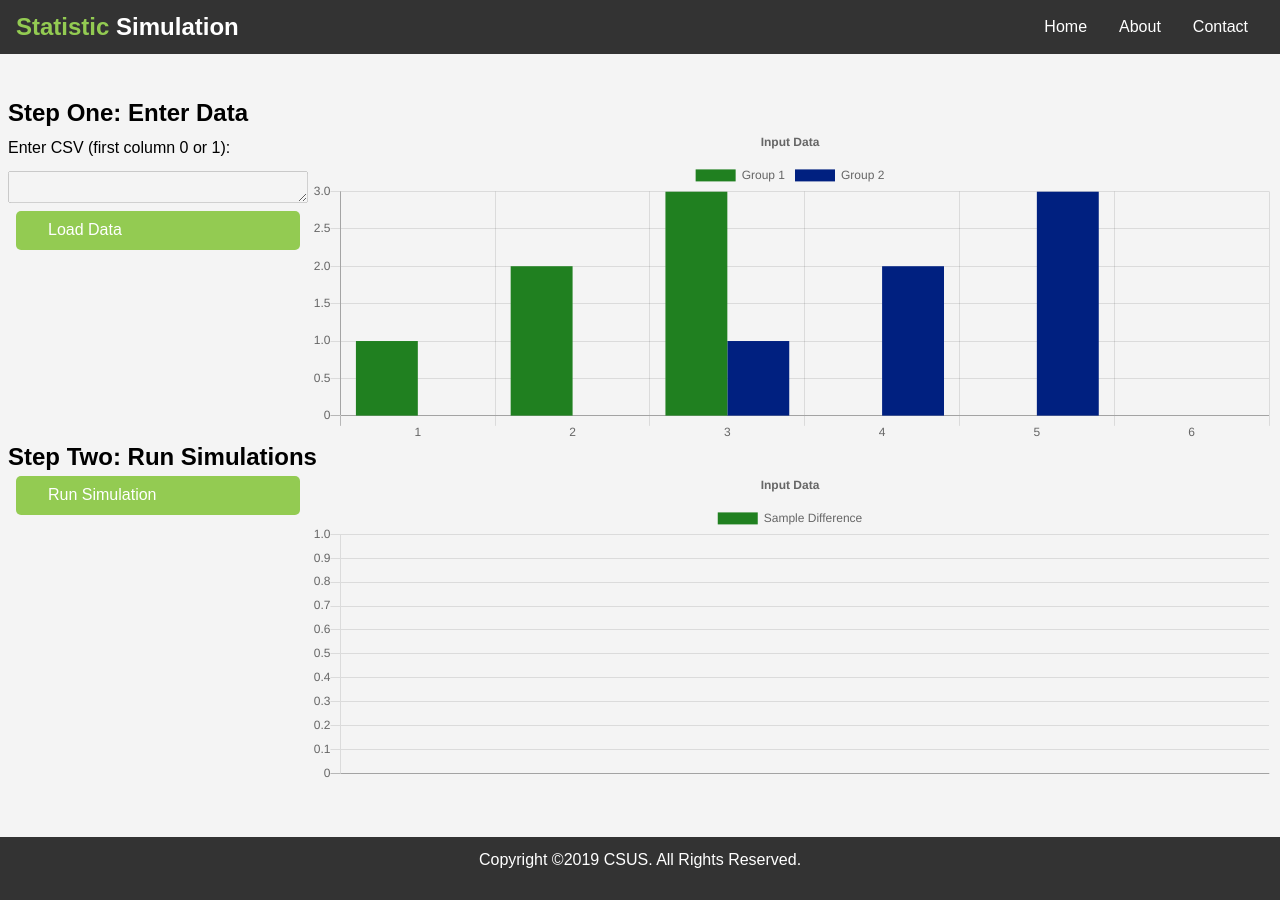
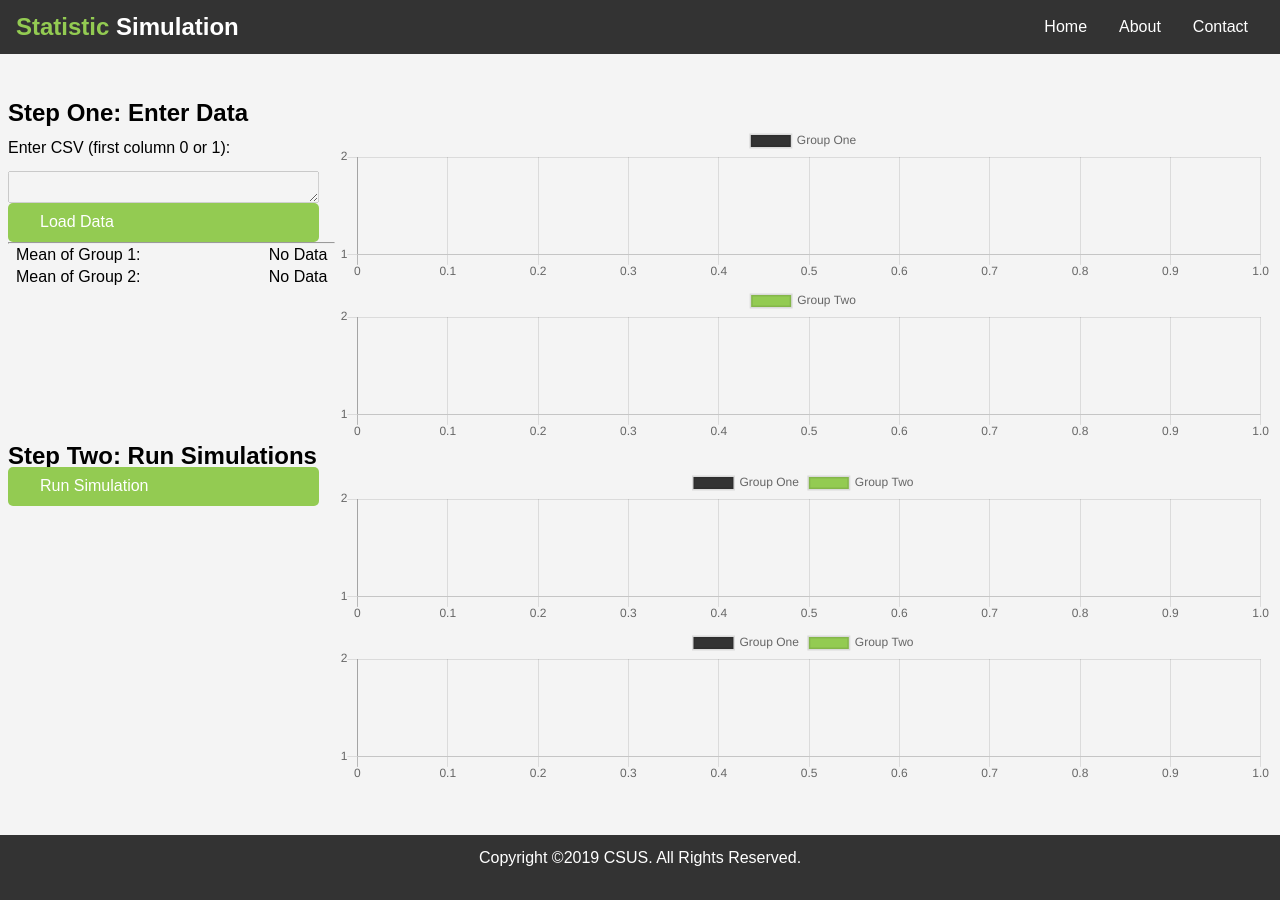
Before and after one commit to csus190teamtbd/SeniorProject, a Jekyll site: the page built from src/twoMean/index.html, in a window 1280 px wide. Built offline with Jekyll 4.4.1, drawn with Linux system fonts in a browser that asks for light colours; nearby versions of some CDN libraries; some of the changed lines change nothing that is shown.

Commit message:
parse CSV (not from box though) and run simulation

```diff
--- a/src/twoMean/index.html
+++ b/src/twoMean/index.html
@@ -6,30 +6,39 @@
 <div id="two-mean">
   <h2>Step One: Enter Data</h2>
   <div id="two-mean-data">
-    <div id="control">
-      <!--<form>-->
-      <p>Enter CSV (first column 0 or 1):</P>
-      <textarea id="csvInput" disabled="true"></textarea>
-      <a onclick="twoMean.loadData()" onclick="" class="btn">Load Data</a>
-      <!--</form>-->
+    <div id="two-mean-data-lhs">
+      <div class="control">
+        <!--<form>-->
+        <p>Enter CSV (first column 0 or 1):</P>
+        <textarea id="csvInput" disabled="true"></textarea>
+        <a onclick="twoMean.loadData()" onclick="" class="btn">Load Data</a>
+        <!--</form>-->
+      </div>
+      <hr>
+      <div id="data-summary">
+        <div>Mean of Group 1: <span id="data-mean-1"></span></div>
+        <div>Mean of Group 2: <span id="data-mean-2"></span></div>
+      </div>
     </div>
-    <div id="view">
-      <canvas id="dataChart" width="300", height="100"></canvas>
+    <div class="view">
+      <div class="chart-wrap"><canvas id="data-chart-1"></canvas></div>
+      <div class="chart-wrap"><canvas id="data-chart-2"></canvas></div>
     </div>
   </div>
   <h2>Step Two: Run Simulations</h2>
-  <div id="two-mean-analyze">
-    <div id="control">
+  <div id="two-mean-sample">
+    <div class="control">
       <a onclick="twoMean.runSim()" onclick="" class="btn">Run Simulation</a>
     </div>
-    <div id="view">
-      <canvas id="diffChart" width="300", height="100"></canvas>
+    <div class="view">
+      <div class="chart-wrap"><canvas id="sample-chart-1"></canvas></div>
+      <div class="chart-wrap"><canvas id="sample-chart-2"></canvas></div>
     </div>
   </div>
 </div>
+
 <!-- TODO(matthewmerrill): don't CDN -->
 <script src="https://cdnjs.cloudflare.com/ajax/libs/Chart.js/2.7.3/Chart.js" integrity="sha256-rjYnB0Bull7k2XkbJ03UNGqMuMieR769uQVGSSlsi6A=" crossorigin="anonymous"></script>
-<script type="module" src="./twoMean.js"></script>
 <script type="module">
   import {TwoMean} from './twoMean.js';
   window.twoMean = new TwoMean(document.getElementById('two-mean'));
--- a/src/twoMean/twoMean.js
+++ b/src/twoMean/twoMean.js
@@ -1,102 +1,76 @@
 // TODO(matthewmerrill): don't CDN
 //import Chart from "chart.js";
+import StackedDotChart from '/util/stackeddotchart.js';
+import * as MathUtil from '/util/math.js';
+import { randomSubset } from '/util/sampling.js';
 
 export class TwoMean {
   constructor(twoMeanDiv) {
     this.twoMeanDiv = twoMeanDiv;
     this.csvInput = twoMeanDiv.querySelector('#csvInput');
-    this.dataChart = twoMeanDiv.querySelector('#dataChart');
     this.diffChart = twoMeanDiv.querySelector('#diffChart');
-    this.data = [[1, 2, 3], [4, 5, 6]];
+    this.data = undefined;
     this.diffData = {};
 
-    this.dataChartThing = new Chart(this.dataChart, {
-      type: 'bar',
-      data: {
-        labels: [1, 2, 3, 4, 5, 6],
-        datasets: [
-          {
-            label: 'Group 1',
-            backgroundColor: 'rgb(32,128,32)',
-            data: [1, 2, 3, 0, 0, 0],
-          },
-          {
-            label: 'Group 2',
-            backgroundColor: 'rgb(0,32,128)',
-            data: [0, 0, 1, 2, 3],
-          }
-        ]
-      },
-      //labels: ['Group One', 'Group Two'],
-      //datasets: this.data,
-      //options: {
-      //  backgroundColor: 'rgb(00, 64, 00)'
-      //},
-      options: {
-        legend: { display: true, },
-        scales: {
-          yAxes: [
-            {
-              ticks: {
-                beginAtZero: true
-              }
-            }
-          ],
-          xAxes: [
-            {
-              barPercentage: 1.0
-            }
-          ]
-        },
-        title: {
-          display: true,
-          text: 'Input Data',
-        },
-      },
-    });
-
-    this.diffChartThing = new Chart(this.diffChart, {
-      type: 'bar',
-      data: {
-        labels: [],
-        datasets: [
-          {
-            label: 'Sample Difference',
-            backgroundColor: 'rgb(32,128,32)',
-            data: [],
-          },
-        ]
-      },
-      //labels: ['Group One', 'Group Two'],
-      //datasets: this.data,
-      //options: {
-      //  backgroundColor: 'rgb(00, 64, 00)'
-      //},
-      options: {
-        legend: { display: true, },
-        scales: {
-          yAxes: [
-            {
-              ticks: {
-                beginAtZero: true
-              }
-            }
-          ],
-          xAxes: [
-            {
-              barPercentage: 1.0
-            }
-          ]
-        },
-        title: {
-          display: true,
-          text: 'Input Data',
-        },
-      },
-    });
+    this.datasets = [
+      { label: 'Group One', backgroundColor: '#333333', data: [] },
+      { label: 'Group Two', backgroundColor: '#93cb52', data: [] },
+    ];
+    this.dataChart1 = new StackedDotChart(twoMeanDiv.querySelector('#data-chart-1'), [this.datasets[0]]);
+    this.dataChart2 = new StackedDotChart(twoMeanDiv.querySelector('#data-chart-2'), [this.datasets[1]]);
+    this.sampleChart1 = new StackedDotChart(twoMeanDiv.querySelector('#sample-chart-1'), this.datasets);
+    this.sampleChart2 = new StackedDotChart(twoMeanDiv.querySelector('#sample-chart-2'), this.datasets);
+    this.updateData([[], []]);
   }
 
   loadData() {
+    let rawData = this.parseData('1,1\n1,1\n1,2\n2,2\n2,3\n2,3');
+    console.log(rawData);
+    this.updateData(rawData);
+  }
+
+  parseData(dataText) {
+    let items = dataText
+      .split(/[\r\n]+/)
+      .map(line => {
+        let [group, value] = line.split(',');
+        return [group, value * 1.0]; // coerce value to number type
+      });
+    let faceted = {};
+    for (let [group, value] of items) {
+      if (!faceted[group]) {
+        faceted[group] = [];
+      }
+      faceted[group].push(value);
+    }
+    return Object.values(faceted);
+  }
+
+  updateData(data) {
+    this.data = data;
+    this.dataChart1.setDataFromRaw([data[0]]);
+    this.dataChart2.setDataFromRaw([data[1]]);
+    this.sampleChart1.clear();
+    this.sampleChart2.clear();
+
+    let dataValues = data[0].concat(data[1]);
+    if (dataValues.length) {
+      let min = Math.min.apply(undefined, dataValues);
+      let max = Math.max.apply(undefined, dataValues);
+      this.dataChart1.setScale(min, max);
+      this.dataChart2.setScale(min, max);
+      this.sampleChart1.setScale(min, max);
+      this.sampleChart2.setScale(min, max);
+    }
+    this.dataChart1.chart.update();
+    this.dataChart2.chart.update();
+    this.sampleChart1.chart.update();
+    this.sampleChart2.chart.update();
+
+    document.getElementById('data-mean-1').innerText =
+      data[0].length ? MathUtil.roundToPlaces(MathUtil.mean(data[0]), 2) : 'No Data';
+    document.getElementById('data-mean-2').innerText =
+      data[1].length ? MathUtil.roundToPlaces(MathUtil.mean(data[1]), 2) : 'No Data';
   }
 
   count(arr) {
@@ -117,5 +91,25 @@
   }
 
   runSim() {
+    let allData = [];
+    for (let item of this.data[0]) {
+      allData.push({ datasetId: 0, value: item});
+    }
+    for (let item of this.data[1]) {
+      allData.push({ datasetId: 1, value: item});
+    }
+    let { chosen, unchosen } = randomSubset(allData, this.data[0].length);
+    this.addSimulationSample(this.sampleChart1, chosen);
+    this.addSimulationSample(this.sampleChart2, unchosen);
+    this.sampleChart1.chart.update();
+    this.sampleChart2.chart.update();
+  }
+
+  addSimulationSample(chart, sample) {
+    let facetedArrays = [[], []];
+    for (let item of sample) {
+      facetedArrays[item.datasetId].push(item.value);
+    }
+    chart.setDataFromRaw(facetedArrays);
   }
 }
--- a/src/twoMean/twoMean.scss
+++ b/src/twoMean/twoMean.scss
@@ -1,18 +1,48 @@
 ---
 ---
-#two-mean-data, #two-mean-analyze {
+#two-mean-data, #two-mean-sample {
   display: flex;
   flex-direction: row;
   flex-wrap: nowrap;
-  justify-content: center;
+  justify-content: flex-start;
   align-items: stretch;
-  //max-height: 15em;
 
-  #control {
+  .control, #data-summary {
     display: flex;
     flex-direction: column;
     flex-wrap: nowrap;
     justify-content: flex-start;
     position: relative;
   }
+  .control {
+    width: 35ch;
+    flex-grow: 0;
+    flex-shrink: 0;
+    margin-right: 1em;
+  }
+
+  #data-summary div {
+    margin: 0 .5em;
+    display: flex;
+    flex-direction: row;
+    flex-wrap: nowrap;
+    justify-content: space-between;
+  }
+
+  .view {
+    flex-grow: 1;
+    flex-shrink: 1;
+  }
+  #data-chart-1, #data-chart-2 {
+
+  }
+
+  .chart-wrap {
+    height: 10em;
+  }
 }
+
+.chart-wrap {
+  display: block;
+  position: relative;
+}
--- /dev/null
+++ b/src/util/math.js
@@ -0,0 +1,14 @@
+export function mean(itr) {
+  let sum = 0;
+  let count = 0;
+  for (let item of itr) {
+    sum += item;
+    count += 1;
+  }
+  return sum / count;
+}
+
+export function roundToPlaces(value, places) {
+  let pow10 = Math.pow(10, places);
+  return Math.floor(value * pow10) / pow10;
+}
--- /dev/null
+++ b/src/util/sampling.js
@@ -0,0 +1,36 @@
+export function randomInt(from, to) {
+  return Math.floor((to - from) * Math.random()) + from;
+}
+
+/**
+ * Returns a two arrays: one array containing `n` pseudo-randomly chosen
+ * elements from iterable `itr`, and another array containing all the
+ * `unchosen` items. The order of the returned arrays are not guaranteed to be
+ * random. Throws an exception if n > length(itr).
+ */
+export function randomSubset(itr, n) {
+  let result = Array(n);
+  let unchosen = [];
+  let seen = 0;
+  for (let item of itr) {
+    // Take first `n` items
+    if (seen < n) {
+      result[seen] = item;
+    }
+    // Each subsequent item has some chance of being pulled in
+    else if (Math.random() < (n / (seen + 1))) {
+      // Randomly decide who gets the boot
+      let replaceIdx = randomInt(0, n);
+      unchosen.push(result[replaceIdx]);
+      result[replaceIdx] = item;
+    }
+    else {
+      unchosen.push(item);
+    }
+    seen += 1;
+  }
+  if (seen < n) {
+    throw new Error('Not Enough Elements');
+  }
+  return {chosen: result, unchosen};
+}
--- /dev/null
+++ b/src/util/stackeddotchart.js
@@ -0,0 +1,65 @@
+// TODO(matthewmerrill): don't CDN
+//import Chart from "chart.js";
+
+export default class StackedDotChart {
+
+  constructor(domElement, datasets) {
+    this.domElement = domElement;
+    this.datasets = [];
+    for (let dataset of datasets) {
+      this.datasets.push(Object.assign({}, dataset, {
+        pointRadius: 8,
+      }));
+    }
+    this.chart = new Chart(domElement, {
+      type: 'scatter',
+      data: {
+        datasets: this.datasets,
+      },
+      options: {
+        scales: {
+          //xAxes: [{ ticks: { beginAtZero: true, }}],
+          yAxes: [{ ticks: {
+            min: 1,
+            stepSize: 1,
+          }}],
+        },
+        responsive: true,
+        maintainAspectRatio: false,
+      },
+    });
+  }
+
+  rawToScatter(arrs) {
+    let faceted = [];
+    let counts = {};
+    for (let arr of arrs) {
+      let scatter = [];
+      for (let item of arr) {
+        let y = counts[item] = (counts[item] || 0) + 1;
+        scatter.push({ x: item, y: y });
+      }
+      faceted.push(scatter);
+    }
+    return faceted;
+  }
+
+  clear() {
+    for (let dataset of this.chart.data.datasets) {
+      dataset.data = [];
+    }
+  }
+
+  setDataFromRaw(rawDataArrays) {
+    let scatterArrays = this.rawToScatter(rawDataArrays);
+    for (let idx = 0; idx < rawDataArrays.length; idx++) {
+      this.chart.data.datasets[idx].data = scatterArrays[idx];
+    }
+  }
+
+  setScale(start, end) {
+    this.chart.options.scales.xAxes[0].ticks.min = start;
+    this.chart.options.scales.xAxes[0].ticks.max = end;
+  }
+
+}
```
